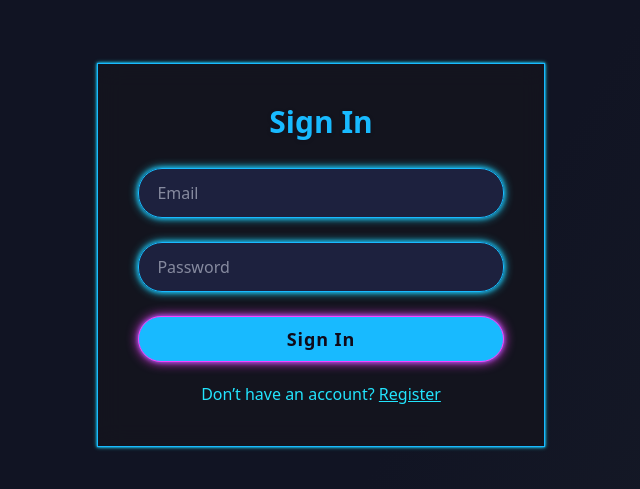
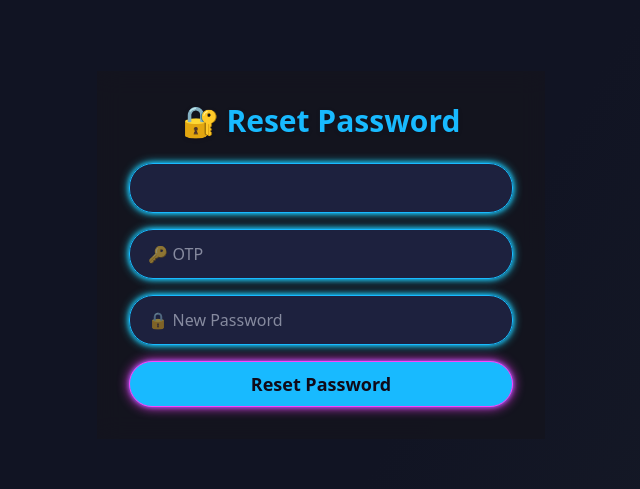
Before and after one commit to chkesava/todo_application_frontend, a React (Vite) app: page /reset in a window 1280 px wide. Before the commit this address led to /login. Shown: the part 145-634 px from the top of the page, without its empty margins (319-959 px from the left). Built offline with nearby package versions, Linux system fonts and the light colour scheme.

Commit message:
ui and funcnality is updated

```diff
--- a/src/App.jsx
+++ b/src/App.jsx
@@ -4,7 +4,8 @@ import TodoPage from "./components/Todo/TodoPage";
 import Login from "./components/Auth/Login";
 import Register from "./components/Auth/Register";
 import Cookies from "js-cookie";
-
+import ForgotPassword from "./components/Auth/ForgotPassword";
+import ResetPassword from "./components/Auth/ResetPassword";
 function PrivateRoute({ children }) {
   const token = Cookies.get("token");
   return token ? children : <Navigate to="/login" />;
@@ -21,6 +22,8 @@ export default function App() {
       <Route path="/" element={<PrivateRoute><TodoPage /></PrivateRoute>} />
       <Route path="/login" element={<PublicRoute><Login /></PublicRoute>} />
       <Route path="/register" element={<PublicRoute><Register /></PublicRoute>} />
+      <Route path="/forgot" element={<PublicRoute><ForgotPassword /></PublicRoute>} />
+      <Route path="/reset" element={<PublicRoute><ResetPassword /></PublicRoute>} />
       <Route path="*" element={<Navigate to="/" />} />
     </Routes>
   );
--- /dev/null
+++ b/src/components/Auth/ForgotPassword.jsx
@@ -0,0 +1,47 @@
+import { useState } from "react";
+import { useNavigate } from "react-router-dom";
+import API from "../../services/api";
+
+export default function ForgotPassword() {
+  const [email, setEmail] = useState("");
+  const [loading, setLoading] = useState(false);
+  const navigate = useNavigate();
+
+  const handleSubmit = async (e) => {
+    e.preventDefault();
+    if (!email) return;
+    setLoading(true);
+    try {
+      const res = await API.post("/users/forgot", { email });
+      console.log(res.data);
+      alert("OTP sent to your email.");
+      navigate("/reset", { state: { email } });
+    } catch (err) {
+      alert(err.response?.data?.message || "Failed to send OTP");
+    } finally {
+      setLoading(false);
+    }
+  };
+
+  return (
+    <main className="min-h-screen flex items-center justify-center">
+      <div className="bg-[color:var(--color-glass)] rounded-super p-8 shadow-neon backdrop-blur-md w-full max-w-md text-white space-y-6">
+        <h2 className="text-3xl font-bold text-neon-blue text-center drop-shadow">🔑 Forgot Password</h2>
+        <p className="text-sm text-neon-cyan text-center">Enter your registered email to get OTP</p>
+        <form onSubmit={handleSubmit} className="space-y-4">
+          <input
+            type="email"
+            value={email}
+            className="w-full neon-input"
+            onChange={(e) => setEmail(e.target.value)}
+            placeholder="📧 Email"
+            required
+          />
+          <button className="w-full neon-btn py-2 text-lg" disabled={loading}>
+            {loading ? "Sending..." : "Send OTP"}
+          </button>
+        </form>
+      </div>
+    </main>
+  );
+}
--- a/src/components/Auth/Login.jsx
+++ b/src/components/Auth/Login.jsx
@@ -36,6 +36,10 @@ export default function Login() {
           Don’t have an account?{" "}
           <Link to="/register" className="underline hover:text-neon-pink">Register</Link>
         </p>
+        <p className="text-neon-cyan mt-5 text-center">
+          Forgot Password?{" "}
+          <Link to="/forgot" className="underline hover:text-neon-pink">Reset it here</Link>
+        </p>
       </div>
     </main>
   );
--- /dev/null
+++ b/src/components/Auth/ResetPassword.jsx
@@ -0,0 +1,59 @@
+import { useState } from "react";
+import { useLocation, useNavigate } from "react-router-dom";
+import API from "../../services/api";
+
+export default function ResetPassword() {
+  const navigate = useNavigate();
+  const location = useLocation();
+  const email = location.state?.email;
+
+  const [otp, setOtp] = useState("");
+  const [newPassword, setNewPassword] = useState("");
+  const [loading, setLoading] = useState(false);
+
+  const handleReset = async (e) => {
+    e.preventDefault();
+    if (!email || !otp || !newPassword) return alert("All fields are required");
+    setLoading(true);
+    try {
+      const res = await API.post("/users/reset", { email, otp, newPassword });
+      console.log(res.data);
+      alert("Password reset successful!");
+      navigate("/login");
+    } catch (err) {
+      alert(err.response?.data?.message || "Failed to reset password.");
+    } finally {
+      setLoading(false);
+    }
+  };
+
+  return (
+    <main className="min-h-screen flex items-center justify-center">
+      <div className="bg-[color:var(--color-glass)] rounded-super p-8 shadow-neon backdrop-blur-md w-full max-w-md text-white space-y-6">
+        <h2 className="text-3xl font-bold text-neon-blue text-center drop-shadow">🔐 Reset Password</h2>
+        <form onSubmit={handleReset} className="space-y-4">
+          <input type="text" value={email} className="neon-input w-full" disabled />
+          <input
+            type="text"
+            placeholder="🔑 OTP"
+            value={otp}
+            onChange={(e) => setOtp(e.target.value)}
+            className="neon-input w-full"
+            required
+          />
+          <input
+            type="password"
+            placeholder="🔒 New Password"
+            value={newPassword}
+            onChange={(e) => setNewPassword(e.target.value)}
+            className="neon-input w-full"
+            required
+          />
+          <button className="w-full neon-btn py-2 text-lg" disabled={loading}>
+            {loading ? "Resetting..." : "Reset Password"}
+          </button>
+        </form>
+      </div>
+    </main>
+  );
+}
--- a/src/components/Todo/TodoPage.jsx
+++ b/src/components/Todo/TodoPage.jsx
@@ -7,11 +7,13 @@ import TodoList from "./TodoList";
 import TodoFilter from "./TodoFilter";
 import ProgressBar from "../ProgressBar";
 import { useNotification } from "../../context/useNotification";
+import UpdatesModal from "../UpdatesModal";
 
 export default function TodoPage() {
   const { user, logout, token } = useAuth();
   const [todos, setTodos] = useState([]);
   const [filters, setFilters] = useState({ search: "", priority: "", category: "", completed: "" });
+  const [showUpdates, setShowUpdates] = useState(false);
   const [refreshFlag, setRefreshFlag] = useState(0);
   const [dateTime, setDateTime] = useState(new Date());
   const { notify } = useNotification();
@@ -20,6 +22,10 @@ export default function TodoPage() {
 
   useEffect(() => {
     if (!token) return;
+    if (!sessionStorage.getItem("updatesSeen")) {
+      setShowUpdates(true);
+      sessionStorage.setItem("updatesSeen", "true");
+    }
     API.get("/todos", { params: filters })
       .then(({ data }) => setTodos(data.todos ?? []))
       .catch(() => notify("Failed to load todos.", "error"));
@@ -71,6 +77,7 @@ export default function TodoPage() {
           }}
         />
       </div>
+      <UpdatesModal show={showUpdates} onClose={() => setShowUpdates(false)} />
     </div>
   );
 }
--- /dev/null
+++ b/src/components/UpdatesModal.jsx
@@ -0,0 +1,54 @@
+import { useEffect } from "react";
+
+const updatesData = [
+  {
+    date: "2025-07-20",
+    title: "Backend Security Update",
+    description: "Improved authentication flows and rate limiting for all API endpoints.",
+  },
+  {
+    date: "2025-07-21",
+    title: "UI Overhaul",
+    description: "Applied neon Perplexity-inspired dark visual theme across the entire app.",
+  },
+  {
+    date: "2025-08-01",
+    title: "Scheduled Downtime",
+    description: "App maintenance window: Aug 1, 11:00 PM – 1:00 AM IST.",
+  }
+  // Add more updates as needed
+];
+
+export default function UpdatesModal({ show, onClose }) {
+  useEffect(() => {
+    if (show) document.body.style.overflow = "hidden";
+    else document.body.style.overflow = "";
+    return () => { document.body.style.overflow = ""; };
+  }, [show]);
+
+  if (!show) return null;
+
+  return (
+    <div className="fixed inset-0 z-50 flex items-center justify-center bg-black/70 backdrop-blur-sm">
+      <div className="max-w-lg w-full bg-[color:var(--color-glass)] border border-[var(--color-neon-blue)] rounded-super shadow-neon p-7 animate-neon relative">
+        <button
+          className="absolute top-4 right-4 text-neon-pink text-2xl font-bold hover:scale-110 transition"
+          onClick={onClose}
+          aria-label="Close updates"
+        >
+          &times;
+        </button>
+        <h3 className="text-2xl font-bold text-neon-blue mb-4 text-center">📢 What's New / Scheduled Updates</h3>
+        <ul className="space-y-5">
+          {updatesData.map((update, idx) => (
+            <li key={idx} className="p-4 rounded-xl border border-[var(--color-neon-cyan)] bg-[color:var(--color-surface)] shadow">
+              <div className="text-neon-cyan text-sm mb-1">{update.date}</div>
+              <div className="font-bold text-lg text-white mb-1">{update.title}</div>
+              <div className="text-gray-200">{update.description}</div>
+            </li>
+          ))}
+        </ul>
+      </div>
+    </div>
+  );
+}
--- a/src/services/api.js
+++ b/src/services/api.js
@@ -1,6 +1,6 @@
 import axios from "axios";
 import Cookies from "js-cookie";
-const API = axios.create({ baseURL: "https://todo-application-backend-fe81.onrender.com/api" });
+const API = axios.create({ baseURL: "http://localhost:5000/api" });
 API.interceptors.request.use((config) => {
   const token = Cookies.get("token");
   if (token) config.headers.Authorization = `Bearer ${token}`;
```
